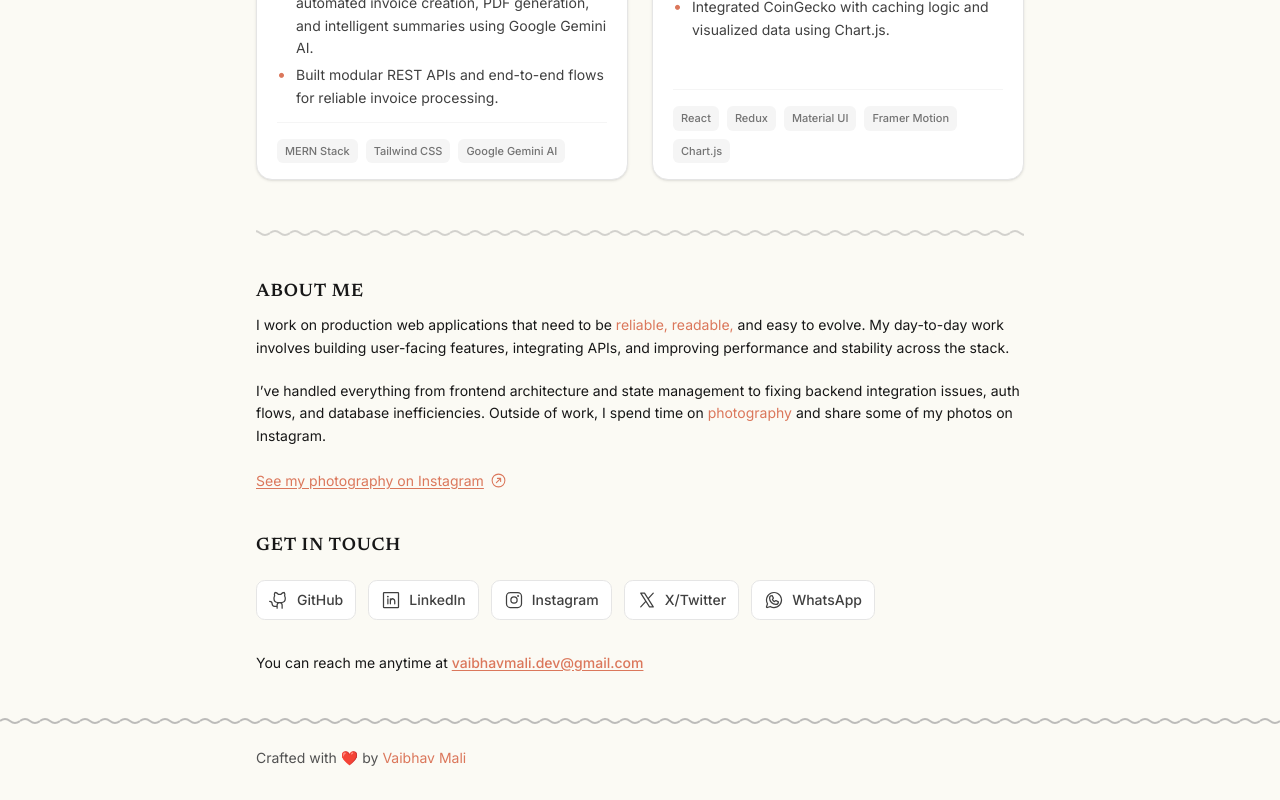
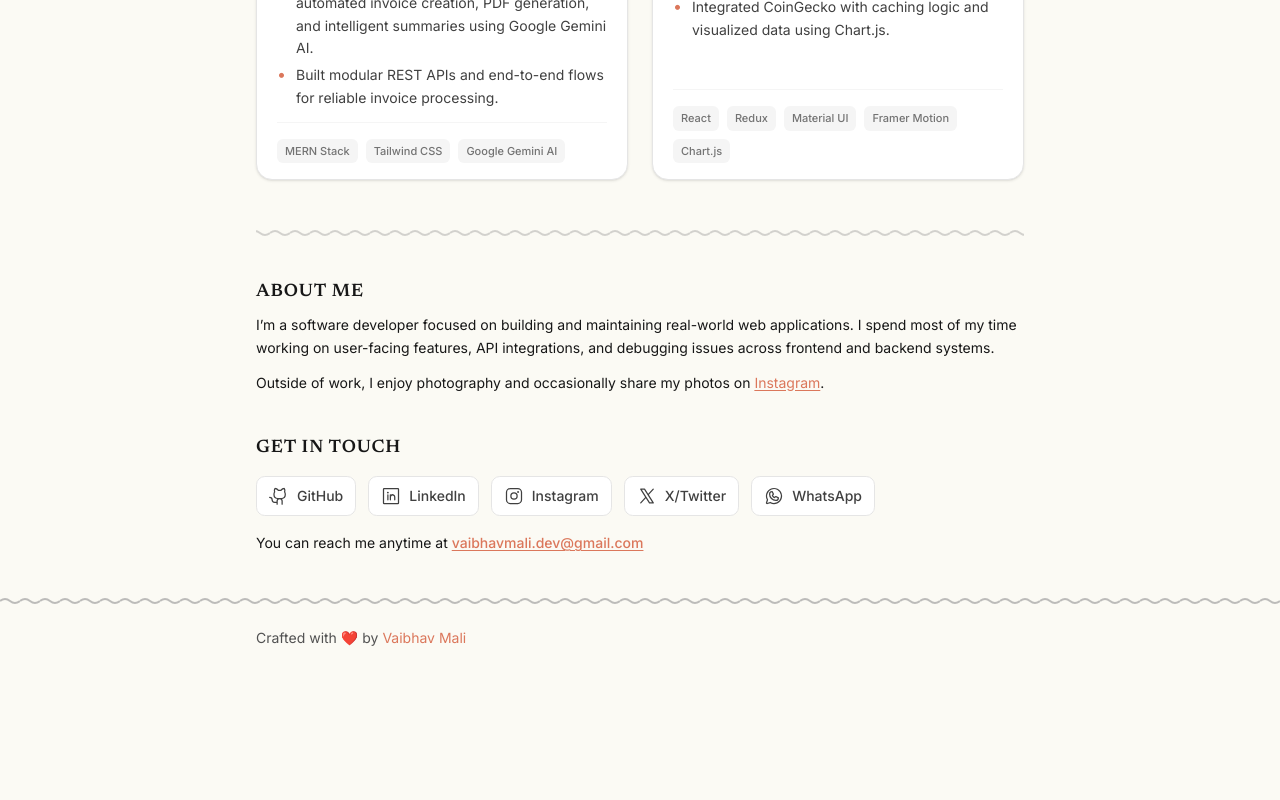
Before and after one commit to vaibhavmali-git/portfolio, a Next.js app: page / in a window 1280 px wide. Shown: the part 2774-3574 px from the top of the page. After the commit the page ends 3454 px from the top, so only its background shows below. Built offline with nearby package versions, Linux system fonts and the light colour scheme.

Commit message:
style: refine About section copy and link behavior

```diff
--- a/app/projects/page.tsx
+++ b/app/projects/page.tsx
@@ -12,12 +12,11 @@ export default function ProjectsPage() {
   return (
     <main className="max-w-204 mx-auto px-6 pb-20">
       <div className="mb-13">
-
         <div className="mb-6">
           <button
             onClick={() => router.back()}
             type="button"
-            className="inline-flex items-center gap-1.5 text-sm font-medium text-neutral-600 dark:text-neutral-400 hover:text-[#db775b] dark:hover:text-[#db775b] transition-colors group cursor-pointer"
+            className="inline-flex items-center gap-1.5 text-sm font-medium text-neutral-600 dark:text-neutral-400 hover:text-[#db775b] dark:hover:text-[#db775b] active:scale-95 duration-200 transition-all group cursor-pointer"
           >
             <ArrowCircleLeft
               size={20}
@@ -33,7 +32,8 @@ export default function ProjectsPage() {
             All Projects
           </h1>
           <p className="text-neutral-600 dark:text-neutral-400 text-sm leading-relaxed max-w-xl">
-            A complete archive of the production applications and personal experiments I've built.
+            A complete archive of the production applications and personal
+            experiments I've built.
           </p>
         </div>
       </div>
--- a/components/About.tsx
+++ b/components/About.tsx
@@ -5,26 +5,43 @@ import { about } from "@/data/about";
 export function About() {
   const renderHighlightedText = (text: string) => {
     const parts = text.split("*");
-    return parts.map((part, index) =>
-      index % 2 === 1 ? (
+
+    return parts.map((part, index) => {
+      if (index % 2 === 1 && part.toLowerCase() === "instagram") {
+        return (
+          <a
+            key={index}
+            href="https://www.instagram.com/vaibhavmali.ig/"
+            target="_blank"
+            rel="noopener noreferrer"
+            className="text-[#db775b] underline underline-offset-2 decoration-[#db775b] hover:opacity-80 transition"
+          >
+            {part}
+          </a>
+        );
+      }
+
+      if (index % 2 === 1) {
+        return (
           <span key={index} className="text-[#db775b]">
             {part}
           </span>
-      ) : (
-        part
-      ),
         );
+      }
+
+      return part;
+    });
   };
 
   return (
-    <section id="about" className="space-y-6 scroll-mt-20">
+    <section id="about" className="space-y-2 scroll-mt-20">
       <div className="space-y-2">
         <h2 className="font-semibold text-neutral-900 dark:text-neutral-200 uppercase tracking-wider font-serif text-lg">
           ABOUT ME
         </h2>
       </div>
 
-    <div className="space-y-4 sm:space-y-5 -mt-2 sm:-mt-4">
+      <div className="space-y-4 sm:space-y-3">
         {about.summary.split("\n\n").map((paragraph: string, index: number) => (
           <p
             key={index}
@@ -33,20 +50,6 @@ export function About() {
             {renderHighlightedText(paragraph)}
           </p>
         ))}
-
-      <a
-        href="https://www.instagram.com/vaibhavmali.ig/"
-        target="_blank"
-        rel="noopener noreferrer"
-        className="group inline-flex items-center gap-1.5 text-[13px] sm:text-sm text-[#db775b] transition-all underline underline-offset-2 decoration-[#db775b] hover:decoration-[#db775b]"
-      >
-        <span>See my photography on Instagram</span>
-        <ArrowCircleUpRight
-          size={17}
-          weight="regular"
-          className="transition-transform group-hover:-translate-y-0.5 group-hover:translate-x-0.5"
-        />
-      </a>
       </div>
     </section>
   );
--- a/components/Contacts.tsx
+++ b/components/Contacts.tsx
@@ -5,14 +5,14 @@ import { personalInfo } from "@/data/personal";
 
 export function Contacts() {
   return (
-    <section className="space-y-5" id="contact">
+    <section className="space-y-3.5" id="contact">
       <div className="space-y-2">
         <h2 className="font-semibold text-neutral-900 dark:text-neutral-200 uppercase tracking-wider font-serif text-lg">
-          GET IN TOUCH
+          Get in touch
         </h2>
       </div>
 
-   <div className="space-y-6 sm:space-y-8">
+   <div className="space-y-4">
 
       <div className="flex flex-wrap gap-2 sm:gap-3">
         {socialLinks
--- a/components/Navbar.tsx
+++ b/components/Navbar.tsx
@@ -76,7 +76,7 @@ export function Navbar() {
     <nav className="fixed top-0 left-0 right-0 z-50 transition-all duration-300">
       <div
         className={`absolute inset-0 z-0 transition-colors duration-300 ${
-          isScrolled || pathname !== "/" // Always show background if not on home top
+          isScrolled || pathname !== "/"
             ? "bg-[#FBFAF4]/95 dark:bg-[#1F1F1F]/95 backdrop-blur-md"
             : "bg-[#FBFAF4] dark:bg-[#1F1F1F]"
         }`}
@@ -96,7 +96,7 @@ export function Navbar() {
         <div className="flex items-center gap-7 justify-between">
           <button
             onClick={() => handleNavigation("#home")}
-            className="flex items-center gap-2 hover:opacity-80 transition-opacity cursor-pointer"
+            className="flex items-center gap-2 hover:opacity-80 transition-opacity cursor-pointer active:scale-95 duration-200 transition-all"
           >
             <span className="font-bold text-lg font-mono ml-1">
               <span className="text-[#db775b]">// </span>
@@ -109,7 +109,7 @@ export function Navbar() {
           <div className="flex items-center gap-0 sm:gap-1 ">
             <button
               onClick={toggleTheme}
-              className="p-2 rounded-lg transition-all duration-200 border border-transparent hover:bg-white dark:hover:bg-neutral-800 cursor-pointer active:scale-50"
+              className="p-2 rounded-lg transition-all duration-200 border border-transparent hover:bg-white dark:hover:bg-neutral-800 cursor-pointer active:scale-90"
               aria-label="Toggle theme"
             >
               {mounted ? (
@@ -133,7 +133,7 @@ export function Navbar() {
 
             <button
               onClick={() => setIsMenuOpen(!isMenuOpen)}
-              className={`p-2 rounded-lg  border border-transparent active:scale-50 duration-200 transition-all cursor-pointer
+              className={`p-2 rounded-lg  border border-transparent active:scale-90 duration-200 transition-all cursor-pointer
                  ${
                    isMenuOpen
                      ? "bg-white dark:bg-neutral-800"
--- a/components/Projects.tsx
+++ b/components/Projects.tsx
@@ -17,7 +17,7 @@ export function Projects() {
             {shippedProjects.length > 2 && (
               <Link
                 href="/projects"
-                className="group flex items-center gap-1 text-[13px] sm:text-sm text-neutral-600 dark:text-neutral-400 hover:text-[#db775b] dark:hover:text-[#db775b] transition-colors whitespace-nowrap  -mt-1.5 sm:-mt-2"
+                className="group flex items-center gap-1 text-[13px] sm:text-sm text-neutral-600 dark:text-neutral-400 hover:text-[#db775b] dark:hover:text-[#db775b] active:scale-95 duration-200 transition-all whitespace-nowrap  -mt-1.5 sm:-mt-2"
               >
                 view more
                 <ArrowCircleRight
@@ -52,7 +52,7 @@ export function Projects() {
             {personalProjects.length > 2 && (
               <Link
                 href="/projects#personal"
-                className="group flex items-center gap-1 text-[13px] sm:text-sm text-neutral-600 dark:text-neutral-400 hover:text-[#db775b] dark:hover:text-[#db775b] transition-colors whitespace-nowrap -mt-1.5 sm:-mt-2"
+                className="group flex items-center gap-1 text-[13px] sm:text-sm text-neutral-600 dark:text-neutral-400 hover:text-[#db775b] dark:hover:text-[#db775b] active:scale-95 duration-200 transition-all whitespace-nowrap -mt-1.5 sm:-mt-2"
               >
                 view more
                 <ArrowCircleRight
--- a/components/ui/ProjectCard.tsx
+++ b/components/ui/ProjectCard.tsx
@@ -45,7 +45,7 @@ export function ProjectCard({ project }: ProjectCardProps) {
                   href={project.githubUrl}
                   target="_blank"
                   rel="noopener noreferrer"
-                  className="flex items-center gap-1.5 px-2.5 py-1.5 bg-neutral-50 dark:bg-neutral-800 border border-neutral-200 dark:border-neutral-700 rounded-lg text-xs font-semibold text-neutral-600 dark:text-neutral-400 hover:text-neutral-900 dark:hover:text-neutral-200 hover:border-neutral-300 dark:hover:border-neutral-600 transition-all"
+                  className="flex items-center gap-1.5 px-2.5 py-1.5 bg-neutral-50 dark:bg-neutral-800 border border-neutral-200 dark:border-neutral-700 rounded-lg text-xs font-semibold text-neutral-600 dark:text-neutral-400 hover:text-neutral-900 dark:hover:text-neutral-200 hover:border-neutral-300 dark:hover:border-neutral-600 active:scale-95 duration-200 transition-all"
                   aria-label="View on GitHub"
                 >
                   <GithubLogo size={15} weight="regular" />
@@ -57,7 +57,7 @@ export function ProjectCard({ project }: ProjectCardProps) {
                   href={project.liveUrl}
                   target="_blank"
                   rel="noopener noreferrer"
-                  className="flex items-center gap-1.5 px-2.5 py-1.5 bg-neutral-50 dark:bg-neutral-800 border border-neutral-200 dark:border-neutral-700 rounded-lg text-xs font-semibold text-neutral-600 dark:text-neutral-400 hover:text-neutral-900 dark:hover:text-neutral-200 hover:border-neutral-300 dark:hover:border-neutral-600 transition-all"
+                  className="flex items-center gap-1.5 px-2.5 py-1.5 bg-neutral-50 dark:bg-neutral-800 border border-neutral-200 dark:border-neutral-700 rounded-lg text-xs font-semibold text-neutral-600 dark:text-neutral-400 hover:text-neutral-900 dark:hover:text-neutral-200 hover:border-neutral-300 dark:hover:border-neutral-600 active:scale-95 duration-200 transition-all"
                   aria-label="View live demo"
                 >
                   <ArrowCircleUpRight size={16} weight="regular" />
--- a/data/about.ts
+++ b/data/about.ts
@@ -2,5 +2,5 @@ import { About } from '@/types';
 
 export const about: About = {
   summary:
-    "I work on production web applications that need to be *reliable, readable,* and easy to evolve. My day-to-day work involves building user-facing features, integrating APIs, and improving performance and stability across the stack.\n\nI’ve handled everything from frontend architecture and state management to fixing backend integration issues, auth flows, and database inefficiencies. Outside of work, I spend time on *photography* and share some of my photos on Instagram."
+  "I’m a software developer focused on building and maintaining real-world web applications. I spend most of my time working on user-facing features, API integrations, and debugging issues across frontend and backend systems.\n\nOutside of work, I enjoy photography and occasionally share my photos on *Instagram*."
 };
```
Lines whose indentation alone changed are shown as unchanged.
